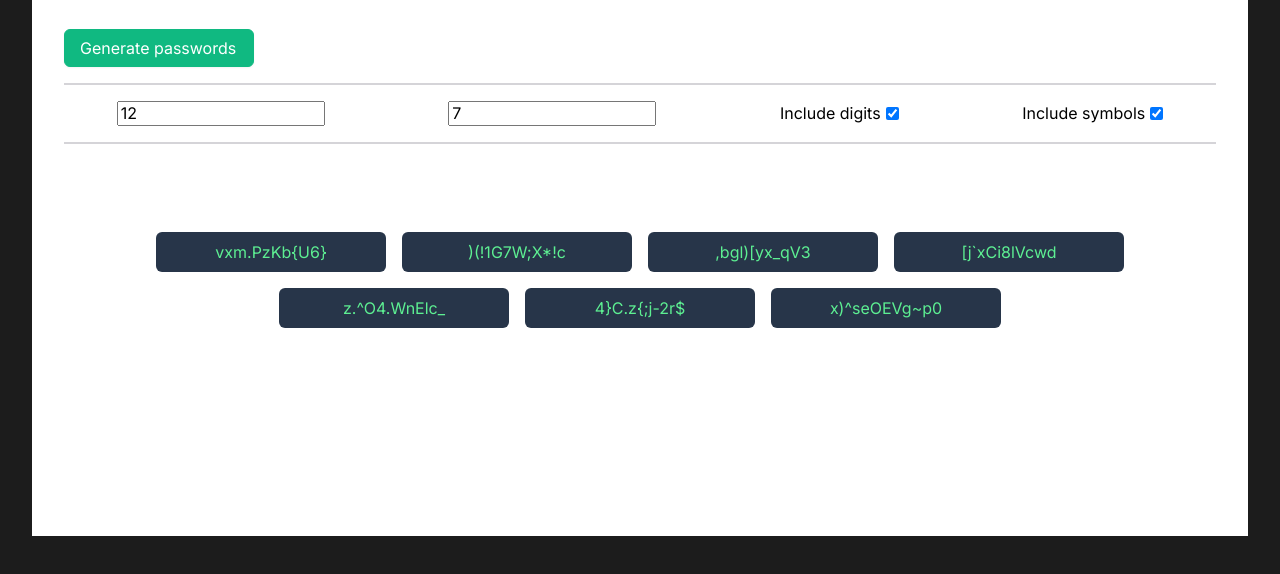
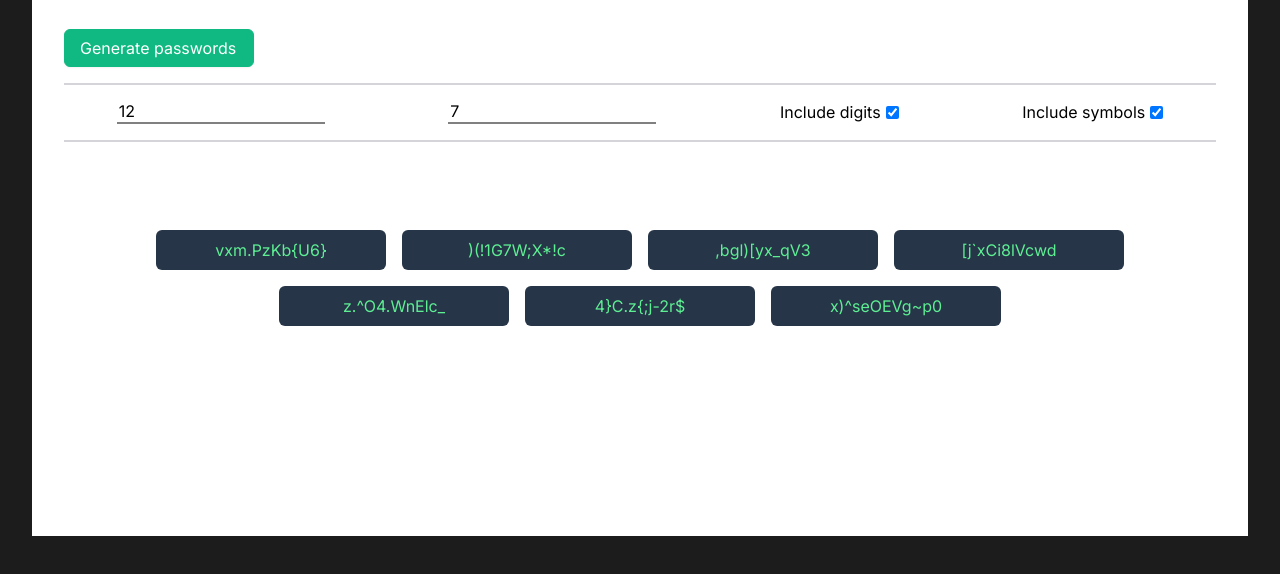
Before and after one commit to Coder2002-MSAdithya/my-password-generator, a website built with webpack: page index.html in a window 1280 px wide. Shown: the part 200-774 px from the top of the page. Built offline with nearby package versions, Linux system fonts and the light colour scheme.

Commit message:
Inputs have been made stylish

```diff
--- a/index.css
+++ b/index.css
@@ -97,6 +97,7 @@ main{
 
 .inputs-wrapper input:focus{
     outline: none;
+    border-bottom: 2px solid #10B981;
 }
 
 input{
@@ -105,6 +106,8 @@ input{
 
 .inputs-wrapper input[type='number']{
     width: 13rem;
+    border: none;
+    border-bottom: 2px solid gray;
 }
 
 .checkbox-wrapper{
```
